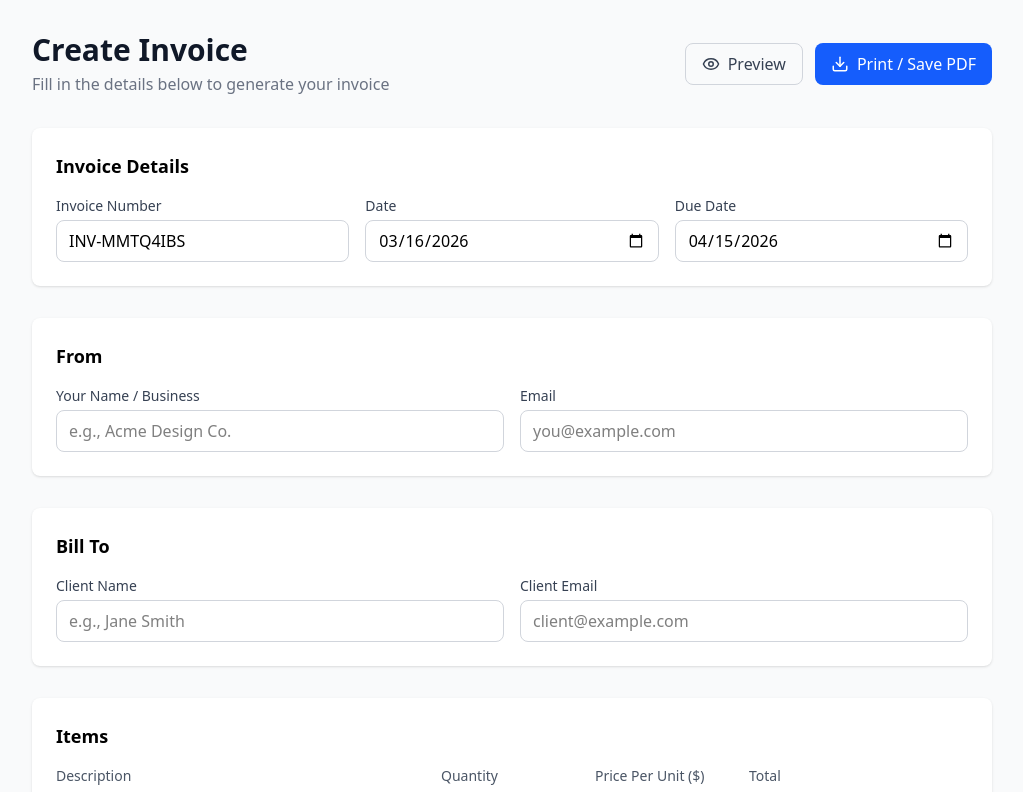
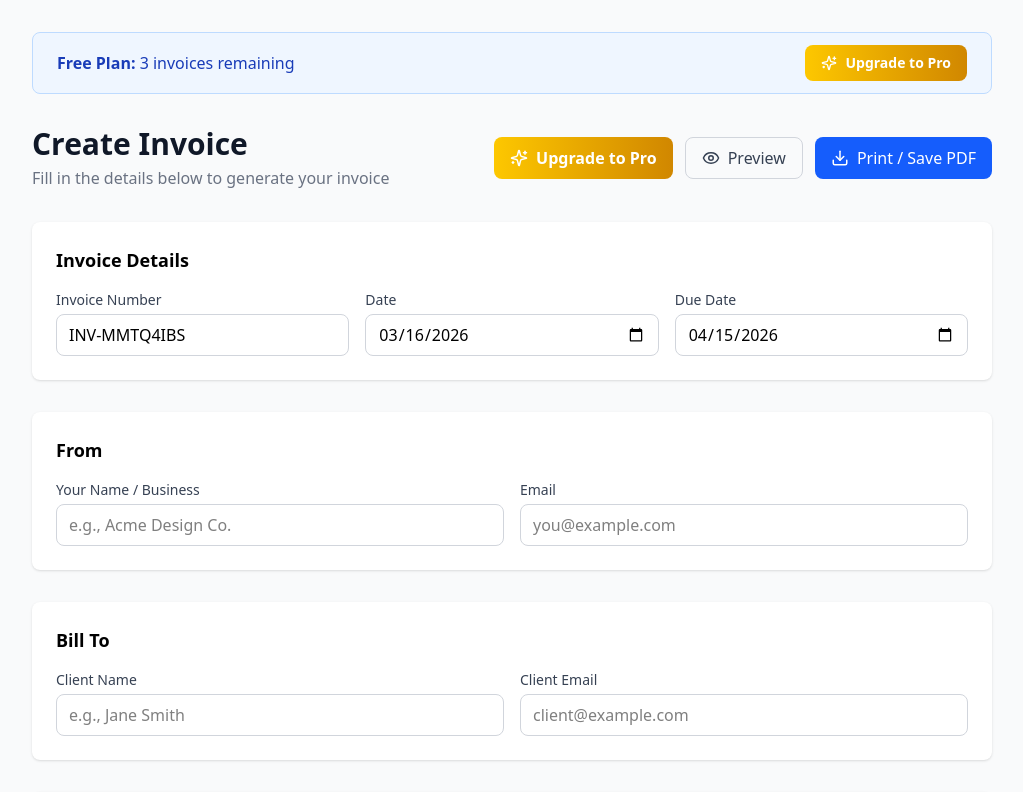
Before and after one commit to ryanakes4-cmd/fastinvoice, a Next.js app: page / in a window 1280 px wide. Shown: the top 792 px of the page, without its empty margins (128-1151 px from the left). Built offline with nearby package versions, Linux system fonts and the light colour scheme.

Commit message:
Update InvoiceForm.tsx

```diff
--- a/src/components/InvoiceForm.tsx
+++ b/src/components/InvoiceForm.tsx
@@ -1,9 +1,9 @@
 'use client';
 
-import { useState } from 'react';
+import { useState, useEffect } from 'react';
 import { Invoice, InvoiceItem, Client } from '@/types';
 import { v4 as uuidv4 } from 'uuid';
-import { Plus, Trash2, Download, Eye, Save } from 'lucide-react';
+import { Plus, Trash2, Download, Eye, Save, Crown, Sparkles } from 'lucide-react';
 import { format } from 'date-fns';
 
 interface InvoiceFormProps {
@@ -30,7 +30,20 @@ rate: 0,
 amount: 0,
 };
 
+const STRIPE_CHECKOUT_URL = 'https://buy.stripe.com/5kQfZa73qgWt7gJbha7bW00';
+
 export function InvoiceForm({ initialInvoice, onSave, userId }: InvoiceFormProps) {
+const [invoiceCount, setInvoiceCount] = useState(0);
+const [showUpgradeModal, setShowUpgradeModal] = useState(false);
+const [isPro, setIsPro] = useState(false);
+
+useEffect(() => {
+const count = parseInt(localStorage.getItem('fastinvoice_count') || '0');
+const proStatus = localStorage.getItem('fastinvoice_pro') === 'true';
+setInvoiceCount(count);
+setIsPro(proStatus);
+}, []);
+
 const [invoice, setInvoice] = useState<Invoice>(
 initialInvoice || {
 id: uuidv4(),
@@ -100,9 +113,33 @@ const handleSave = () => {
 if (onSave) {
 onSave(invoice);
 }
+
+if (!isPro) {
+const newCount = invoiceCount + 1;
+localStorage.setItem('fastinvoice_count', newCount.toString());
+setInvoiceCount(newCount);
+
+if (newCount >= 3) {
+setShowUpgradeModal(true);
+}
+}
 };
 
 const generatePDF = () => {
+if (!isPro && invoiceCount >= 3) {
+setShowUpgradeModal(true);
+return;
+}
+
+if (!isPro) {
+const newCount = invoiceCount + 1;
+localStorage.setItem('fastinvoice_count', newCount.toString());
+setInvoiceCount(newCount);
+
+if (newCount >= 3) {
+setTimeout(() => setShowUpgradeModal(true), 1000);
+}
+}
 window.print();
 };
 
@@ -115,12 +152,97 @@ currency: 'USD',
 
 return (
 <div className="space-y-8">
+{isPro ? (
+<div className="bg-gradient-to-r from-yellow-400 to-yellow-600 text-white px-6 py-3 rounded-lg flex items-center justify-between">
+<div className="flex items-center gap-2">
+<Crown size={20} />
+<span className="font-bold">Pro Plan Active</span>
+</div>
+<span>Unlimited invoices</span>
+</div>
+) : (
+<div className="bg-blue-50 border border-blue-200 px-6 py-3 rounded-lg">
+<div className="flex items-center justify-between flex-wrap gap-2">
+<span className="text-blue-800">
+<strong>Free Plan:</strong> {3 - invoiceCount} invoices remaining
+</span>
+<button
+onClick={() => setShowUpgradeModal(true)}
+className="bg-gradient-to-r from-yellow-400 to-yellow-600 text-white px-4 py-2 rounded-lg text-sm font-bold hover:from-yellow-500 hover:to-yellow-700 transition flex items-center gap-2"
+>
+<Sparkles size={16} />
+Upgrade to Pro
+</button>
+</div>
+</div>
+)}
+
+{showUpgradeModal && (
+<div className="fixed inset-0 bg-black bg-opacity-50 flex items-center justify-center z-50 p-4">
+<div className="bg-white rounded-xl shadow-2xl max-w-md w-full p-6">
+<div className="text-center mb-6">
+<div className="bg-yellow-100 w-16 h-16 rounded-full flex items-center justify-center mx-auto mb-4">
+<Crown size={32} className="text-yellow-600" />
+</div>
+<h2 className="text-2xl font-bold text-gray-900 mb-2">
+{invoiceCount >= 3 ? "You've reached your limit!" : "Upgrade to Pro"}
+</h2>
+<p className="text-gray-600">
+{invoiceCount >= 3
+? "You've used all 3 free invoices. Upgrade to create unlimited invoices."
+: "Get unlimited invoices and premium features."}
+</p>
+</div>
+
+<div className="bg-gray-50 rounded-lg p-4 mb-6">
+<div className="flex items-center justify-between mb-2">
+<span className="font-medium">Pro Plan</span>
+<span className="text-2xl font-bold text-gray-900">$7<span className="text-sm font-normal text-gray-500">/month</span></span>
+</div>
+<ul className="text-sm text-gray-600 space-y-2">
+<li className="flex items-center gap-2">✓ Unlimited invoices</li>
+<li className="flex items-center gap-2">✓ Save client details</li>
+<li className="flex items-center gap-2">✓ Email invoices directly</li>
+<li className="flex items-center gap-2">✓ Multiple templates</li>
+<li className="flex items-center gap-2">✓ Priority support</li>
+</ul>
+</div>
+
+<div className="space-y-3">
+<a
+href={STRIPE_CHECKOUT_URL}
+target="_blank"
+rel="noopener noreferrer"
+className="block w-full bg-yellow-500 hover:bg-yellow-600 text-white text-center font-bold py-3 rounded-lg transition"
+>
+Upgrade Now - $7/month
+</a>
+<button
+onClick={() => setShowUpgradeModal(false)}
+className="block w-full bg-gray-200 hover:bg-gray-300 text-gray-800 text-center font-medium py-3 rounded-lg transition"
+>
+Maybe Later
+</button>
+</div>
+</div>
+</div>
+)}
+
 <div className="flex justify-between items-center print:hidden">
 <div>
 <h1 className="text-3xl font-bold text-gray-900">Create Invoice</h1>
 <p className="text-gray-500 mt-1">Fill in the details below to generate your invoice</p>
 </div>
 <div className="flex gap-3">
+{!isPro && (
+<button
+onClick={() => setShowUpgradeModal(true)}
+className="flex items-center gap-2 px-4 py-2 bg-gradient-to-r from-yellow-400 to-yellow-600 text-white rounded-lg font-bold hover:from-yellow-500 hover:to-yellow-700 transition"
+>
+<Sparkles size={18} />
+Upgrade to Pro
+</button>
+)}
 <button
 onClick={() => setShowPreview(!showPreview)}
 className="flex items-center gap-2 px-4 py-2 border border-gray-300 rounded-lg text-gray-700 hover:bg-gray-50 transition"
@@ -146,6 +268,18 @@ Save
 )}
 </div>
 </div>
+
+{!isPro && invoiceCount >= 3 && (
+<div className="bg-red-50 border border-red-200 text-red-800 px-6 py-4 rounded-lg text-center">
+<p className="font-medium">You've reached the free limit of 3 invoices.</p>
+<button
+onClick={() => setShowUpgradeModal(true)}
+className="mt-2 text-red-600 underline hover:text-red-800 font-bold"
+>
+Upgrade to Pro for unlimited invoices →
+</button>
+</div>
+)}
 
 {showPreview ? (
 <div className="bg-white rounded-lg shadow-lg p-8 print:shadow-none print:p-0">
```
